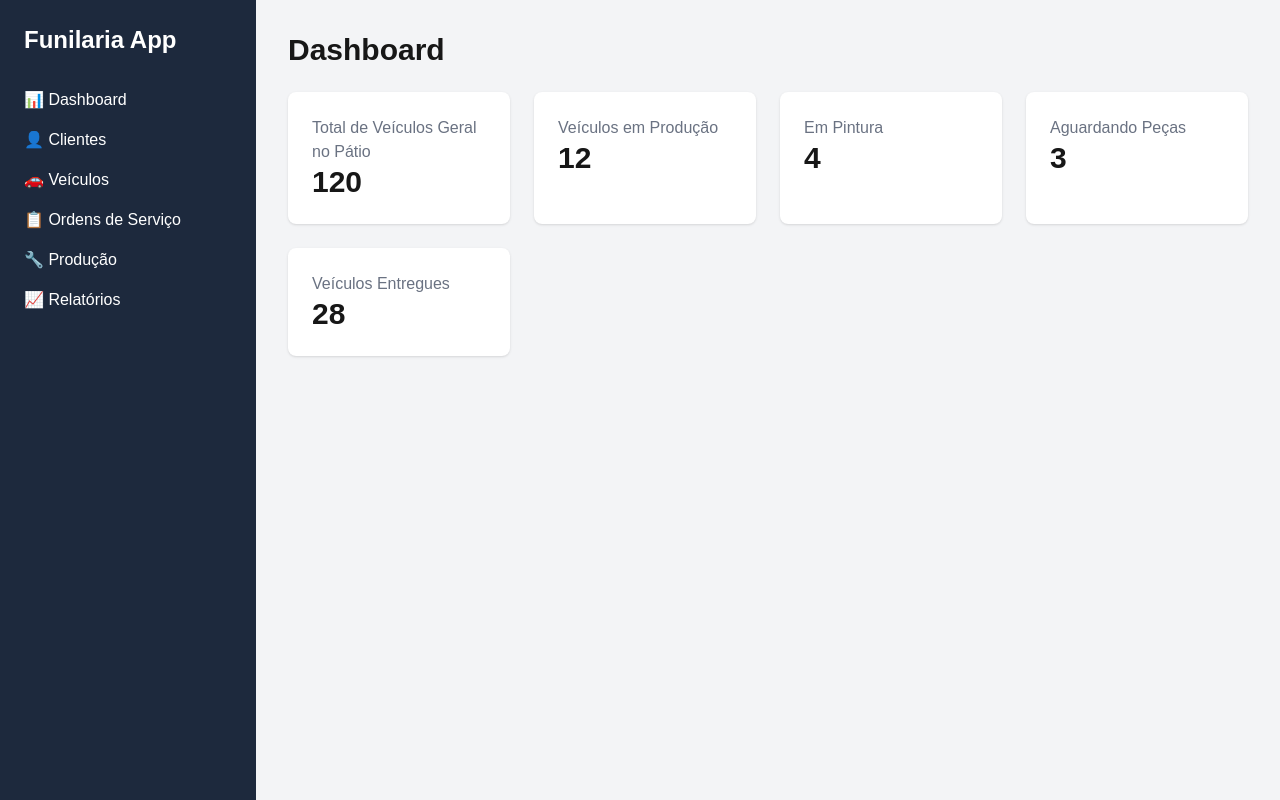
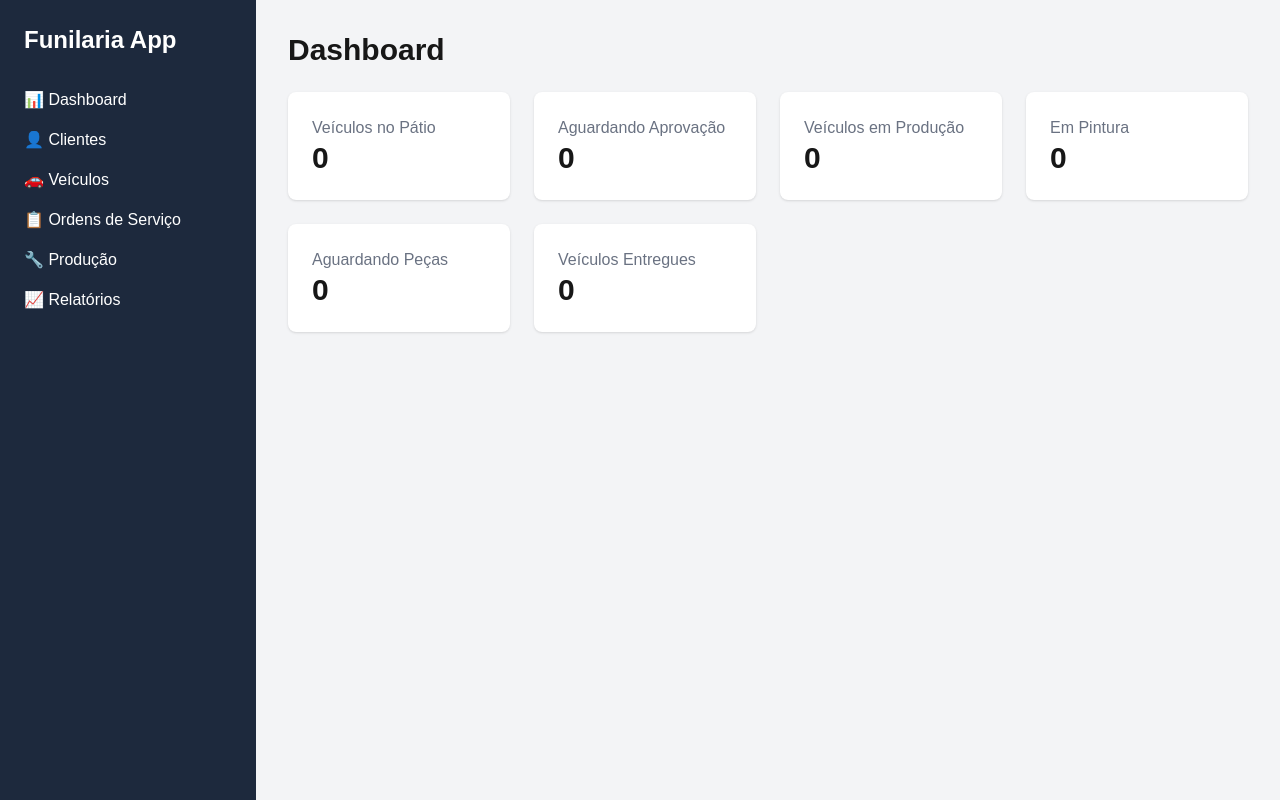
Before and after one commit to FabioCarlosMarques/funilaria-app, a Next.js app: page / in a window 1280 px wide. Built offline with nearby package versions, Linux system fonts and the light colour scheme.

Commit message:
Hoje foi alterado os DashBoards Veículos no pátio e Aguardando aprovação

```diff
--- a/app/cadastro-veiculos/docs/ErrosResolvidos.md
+++ b/app/cadastro-veiculos/docs/ErrosResolvidos.md
@@ -117,3 +117,20 @@ Solução: modificar o InputField para enviar value e onChange somente quando os
 Resultado: os 13 avisos desapareceram e os campos voltaram a funcionar normalmente.
 
 25 — Hydration Mismatch (lang="en" × lang="pt").
+
+*ERRO: DATA:13/12/26*
+O que aconteceu durante todo o processo
+
+Você tinha:
+
+Uma alteração feita na escola e enviada ao GitHub.
+Duas alterações feitas no computador de casa.
+O Git percebeu que os dois computadores tinham versões diferentes.
+O git push foi bloqueado para evitar sobrescrever alterações.
+Fizemos git fetch.
+Identificamos que os históricos tinham se separado.
+Fizemos git rebase origin/main.
+Resolvemos o conflito em page.tsx.
+O rebase foi concluído.
+Finalmente fizemos:
+git push origin main
--- a/app/cadastro-veiculos/page.tsx
+++ b/app/cadastro-veiculos/page.tsx
@@ -79,15 +79,14 @@ export default function CadastroVeiculos() {
         status: proximaEtapa,
       };
 
+      const novosVeiculos = veiculos.map((item) =>
+        item.placa === veiculoAtualizado.placa ? veiculoAtualizado : item,
+      );
+
       setVeiculoSelecionado(veiculoAtualizado);
+      setVeiculos(novosVeiculos);
 
-      setVeiculos(
-        veiculos.map((item) =>
-          item.placa === veiculoAtualizado.placa
-            ? veiculoAtualizado
-            : item
-        )
-      );
+      localStorage.setItem("veiculos", JSON.stringify(novosVeiculos));
     }
   };
 
@@ -437,7 +436,6 @@ export default function CadastroVeiculos() {
                   ➡️ Avançar Etapa
                 </button>
               </div>
-
             </div>
           </div>
         )}
--- a/app/page.tsx
+++ b/app/page.tsx
@@ -1,7 +1,34 @@
+"use client";
+
+import { useEffect, useState } from "react";
 import Sidebar from "./components/Sidebar";
 import CardDashboard from "./components/CardDashboard";
 
 export default function Home() {
+  const [totalVeiculos, setTotalVeiculos] = useState(0);
+  const [aguardandoAprovacao, setAguardandoAprovacao] = useState(0);
+
+  useEffect(() => {
+    const veiculosSalvos = localStorage.getItem("veiculos");
+
+    if (veiculosSalvos) {
+      const listaVeiculos = JSON.parse(veiculosSalvos);
+
+      const veiculosNoPatio = listaVeiculos.filter(
+        (veiculo: { status: string }) => veiculo.status !== "Veículo Faturado",
+      );
+
+      setTotalVeiculos(veiculosNoPatio.length);
+
+      const veiculosAguardandoAprovacao = listaVeiculos.filter(
+        (veiculo: { status: string }) =>
+          veiculo.status === "Aguardando Aprovação",
+      );
+
+      setAguardandoAprovacao(veiculosAguardandoAprovacao.length);
+    }
+  }, []);
+
   return (
     <div className="min-h-screen flex">
       <Sidebar />
@@ -11,17 +38,28 @@ export default function Home() {
 
         <div className="grid grid-cols-1 md:grid-cols-2 lg:grid-cols-4 gap-6">
           <CardDashboard
-            titulo="Total de Veículos Geral no Pátio"
-            quantidade={120}
+            titulo="Veículos no Pátio"
+            quantidade={totalVeiculos}
           />
 
-          <CardDashboard titulo="Veículos em Produção" quantidade={12} />
+          <CardDashboard
+            titulo="Aguardando Aprovação"
+            quantidade={aguardandoAprovacao}
+          />
 
-          <CardDashboard titulo="Em Pintura" quantidade={4} />
+          <CardDashboard
+            titulo="Veículos em Produção"
+            quantidade={totalVeiculos}
+          />
 
-          <CardDashboard titulo="Aguardando Peças" quantidade={3} />
+          <CardDashboard titulo="Em Pintura" quantidade={totalVeiculos} />
 
-          <CardDashboard titulo="Veículos Entregues" quantidade={28} />
+          <CardDashboard titulo="Aguardando Peças" quantidade={totalVeiculos} />
+
+          <CardDashboard
+            titulo="Veículos Entregues"
+            quantidade={totalVeiculos}
+          />
         </div>
       </main>
     </div>
```
